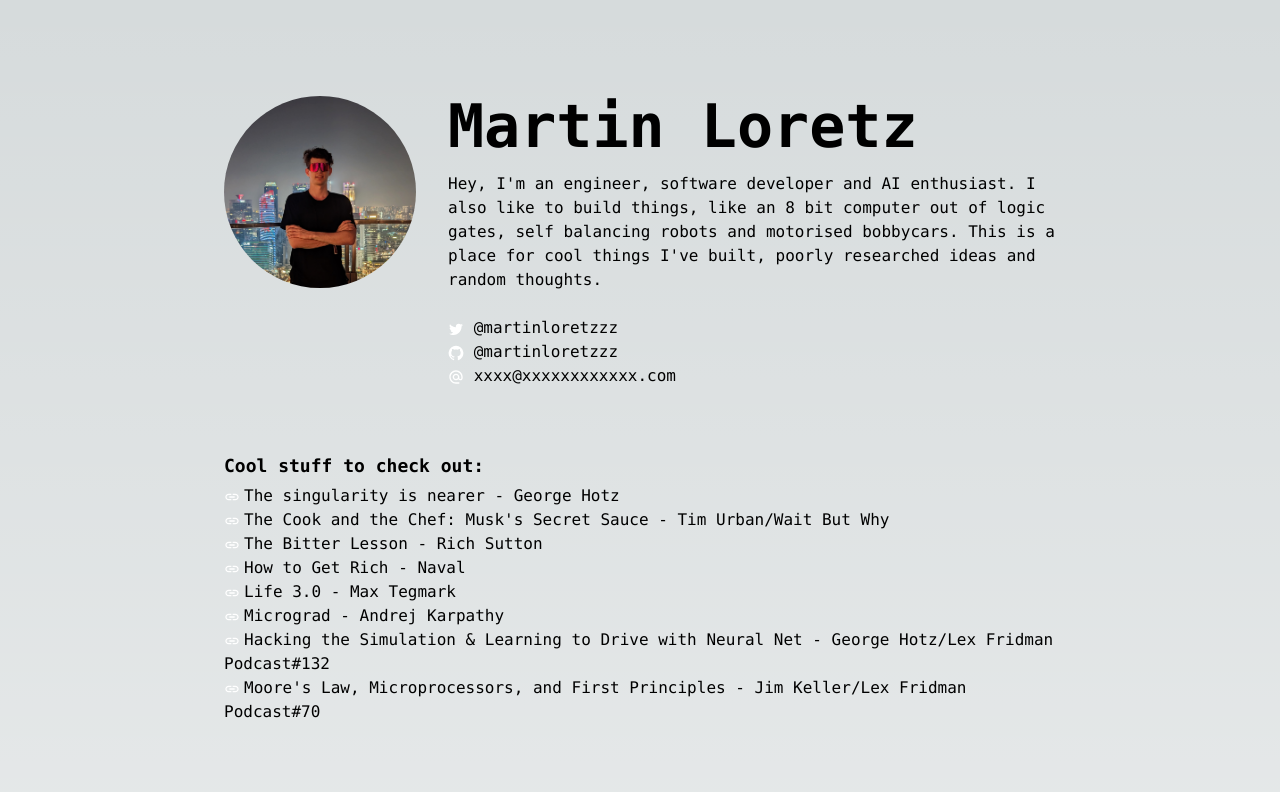
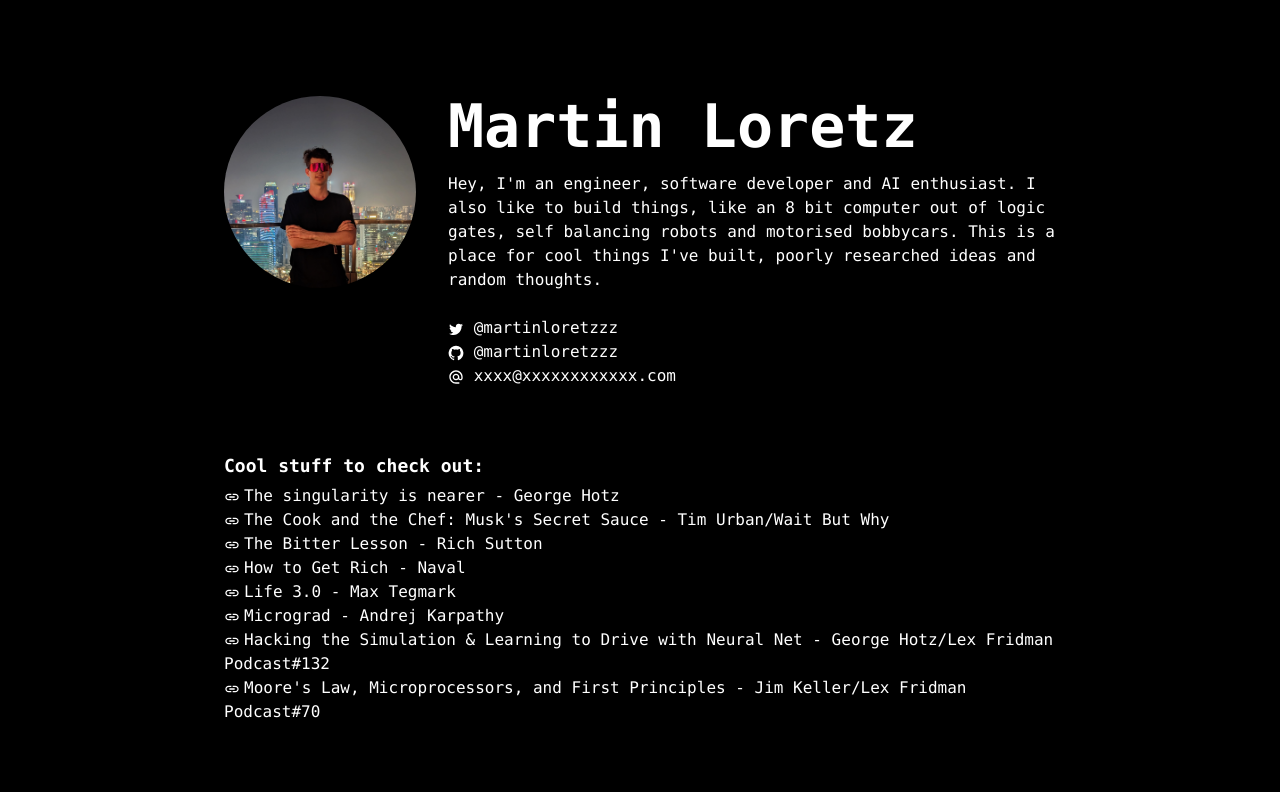
Before and after one commit to martinloretzzz/martinloretz-dot-com, a Next.js app: page / in a window 1280 px wide. Shown: the top 792 px of the page. Built offline with nearby package versions, Linux system fonts and the light colour scheme.

Commit message:
Force dark mode

```diff
--- a/app/globals.css
+++ b/app/globals.css
@@ -3,27 +3,14 @@
 @tailwind utilities;
 
 :root {
-  --foreground-rgb: 0, 0, 0;
-  --background-start-rgb: 214, 219, 220;
-  --background-end-rgb: 255, 255, 255;
-}
-
-@media (prefers-color-scheme: dark) {
-  :root {
 	--foreground-rgb: 255, 255, 255;
 	--background-start-rgb: 0, 0, 0;
 	--background-end-rgb: 0, 0, 0;
 }
-}
 
 body {
 	color: rgb(var(--foreground-rgb));
-  background: linear-gradient(
-      to bottom,
-      transparent,
-      rgb(var(--background-end-rgb))
-    )
-    rgb(var(--background-start-rgb));
+	background: linear-gradient(to bottom, transparent, rgb(var(--background-end-rgb))) rgb(var(--background-start-rgb));
 }
 
 @layer utilities {
```
Lines whose indentation alone changed are shown as unchanged.
